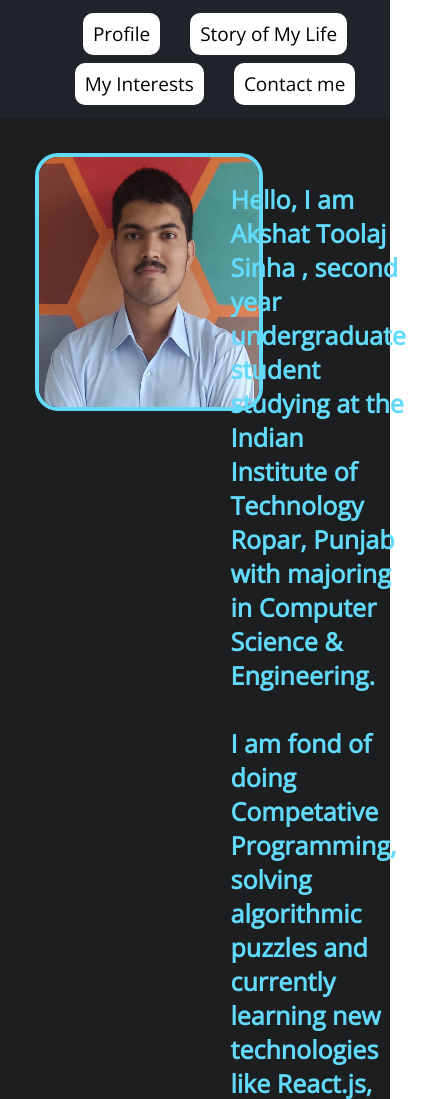
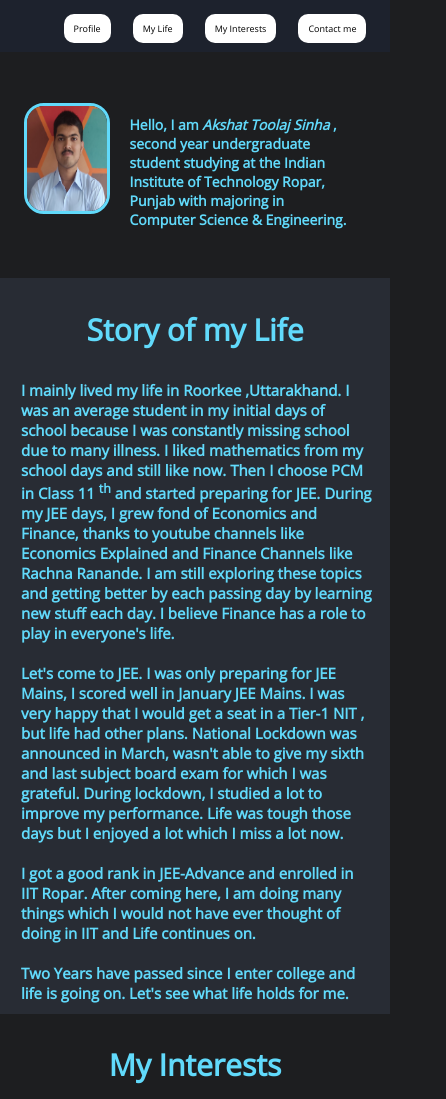
Before and after one commit to akshat1712/akshat1712.github.io, a plain HTML site: page index.html in a window 390 px wide. Shown: the top 1099 px of the page, 446 px wide, since content can reach past the window. Drawn offline with nearby package versions, Linux system fonts and the light colour scheme.

Commit message:
responsive_done

```diff
--- a/css/landing_page.css
+++ b/css/landing_page.css
@@ -2,6 +2,7 @@
 body{
     margin: 0px;
     padding: 0px;
+    background-color:#1d1e20 ;
 }
 
 html{
@@ -10,8 +11,9 @@ html{
 
 /* NAVBAR */
 
+/* DONE  */
 #navbar{
-    background-color: #20232a;
+    background-color: #1d222d;
     position: sticky;
     top: 0;
     left: 0;
@@ -62,34 +64,26 @@ html{
     flex-direction: row;
     flex-wrap: nowrap;
     align-items: flex-start;
-    padding-top:10px;
-    padding-bottom: 15px;
-    margin-bottom: 5px;
-}
-#intro::before{
-    content: "";
-    position: absolute;
-    background-color: #1d1e20;;
-    top:0px;
-    left:0px;
-    height: 325%;
-    width:100%;
-    z-index: -1;
+    padding: 10px;
+    margin: 10px;
+    height: auto;
 }
 .photo{
     display: inline;
-    width: 45%;
-    height: 162px;
-    margin-left: 35px;
-    margin-top: 25px;
+    width: 25%;
+    height: auto;
+    margin-left:3%;
+    margin-top: 3%;
+    padding-bottom: 5%;
     flex: 1 2 auto;
+    align-self: center;
 }
 
 .photo img{
-    width: 220px;
-    height: 250px;
+    width: 180px;
+    height: 200px;
     border: 4px solid #61dafb;
-    border-radius: 23px;
+    border-radius: 40px;
 }
 
 .desc {
@@ -103,66 +97,44 @@ html{
     padding:14px;
     margin-top: 15px;
     font-family: 'Open Sans', sans-serif;
-    font-size: 25px;
+    font-size: 34px;
     font-weight: 700;
     color:#61dafb;
 }
-
-#link_text a, #link_text a:focus, #link_text a:active{
-    text-decoration: none;
-    color: #1f48eb;
-    padding-left: 7px;
-    padding-right: 7px;
-    border-radius: 23px;
-
-}
-/* #link_text a:hover{
-    text-decoration: none;
-    color: inherit;
-    padding: 8px 10px;
-    background-color: white;
-    border-radius: 23px;
-} */
 
 
 
 /* STORY */
 
 #story{
-    background-color:#282c34 ;
-    padding-top: 45px;
-    padding-bottom: 38px;
-    margin-top: -20px;
-    margin-bottom: 0px;
+    background-color: #282c34;
+    padding-top: 1px;
+    padding-bottom: 5px;
+    margin-top: -5px;
+    margin-bottom: 15px;
 
 }
 
+.heading_life{
+    color:#61dafb;
+    font-size: 45px;
+    text-align: center;
+    font-family: 'Open Sans', sans-serif;
+}
+
 #content{
-    width: 99%;
+    width: 90%;
     height: auto;
     margin: 6px;
-    padding:0px;
-    padding-left: 3px;
-    margin-top: 12px;
+    padding: 0px;
+    padding-left: 30px;
+    margin-top: 6px;
     font-family: 'Open Sans', sans-serif;
     font-size: 25px;
     font-weight: 700;
-    color:#61dafb;
+    color: #61dafb;
 }
 
-#content a, #content a:hover, #content a:focus, #content a:active{
-    text-decoration: none;
-    border-radius: 23px;
-}
-
-#content a:hover{
-    text-decoration: none;
-    color: inherit;
-    padding: 8px 10px;
-    background-color: white;
-    border-radius: 23px;
-    padding: 1px 2px;
-}
 
 /* INTEREST */
 #interest{
@@ -175,7 +147,7 @@ html{
     padding-top: 0px;
     row-gap: 30px;
     column-gap: 40px ;
-    padding-top: 75px;
+    padding-top: 10px;
 
 }
 
@@ -201,14 +173,9 @@ html{
     text-align: center;
     font-family: 'Open Sans', sans-serif;
     font-size: 25px;
-    margin-bottom: 0px;
     color:#61dafb;;
 }
 
-#starting{
-    margin-top: 0px;
-    padding-top: 10px;
-}
 
 .links{
     display: flexbox;
@@ -227,33 +194,230 @@ html{
     padding-right: 3px;
 }
 
-/*  Media Queries*/
-/* @media (max-width:650px)  {
-    #navbar{
-        background-color:red
+
+
+
+
+/*Media Queries*/
+
+@media (max-width:950px) {
+    .photo{
+        width: auto;
+        height: auto;
+        margin-left:3%;
+        margin-top: 3%;
+        flex: 1 2 auto;
+        align-self: center;
     }
-    #navbar ul li a{
-        font-size: 15px;
+
+    .photo img{
+        width: 150px;
+        height: 175px;
+        border: 3px solid #61dafb;
+        border-radius: 40px;
+    }
+    .desc {
+        font-size: 24px;
+    }
+
+    .heading_life{
+        color:#61dafb;
+        font-size: 40px;
+    }
+
+    #content{
+        width: 90%;
+        margin: 6px;
+        padding: 0px;
+        padding-left: 25px;
+        margin-top: 0px;
+        font-size: 20px;
+    }
+
+    #interest{
+        grid-template-rows:  repeat(3,1fr);
+        grid-template-columns: repeat(2,1fr);
+        height: auto;
+        padding: 15px;
+        padding-top: 0px;
+        row-gap: 25px;
+        column-gap: 35px ;
+        padding-top: 10px;
+
+    }
+
+    .item{
+        border-radius: 18px;
+        border: 3px solid #61dafb;
+    }
+
+    #starting,#contact_details {
+        font-size: 20px;
+    }
+
+
+    .links{
+        width: auto;
+        height: auto;
+        padding-top: 8px;
+        padding-bottom: 8px;
+
+    }
+    .links img{
+        width: 50px;
+        height: 50px;
     }
 }
 
-@media (max-width:566px)  {
-    #navbar{
-        background-color:red
+
+@media (max-width:570px)  {
+    #navbar ul li a{
+        font-size: 14px;
     }
-    #navbar ul li a{
-        font-size: 12px;
+    .photo{
+        width: auto;
+        height: auto;
+        margin-left:2.5%;
+        margin-top: 2.5%;
+        flex: 1 2 auto;
+        align-self: center;
+    }
+
+    .photo img{
+        width: 125px;
+        height: 150px;
+        border: 3px solid #61dafb;
+        border-radius: 40px;
+    }
+    .desc {
+        font-size: 20px;
+    }
+    .heading_life{
+        font-size: 35px;
+    }
+
+    #content{
+        padding-left: 20px;
+        font-size: 15px;
+    }
+    #interest{
+        grid-template-rows:  repeat(3,1fr);
+        grid-template-columns: repeat(2,1fr);
+        height: auto;
+        padding: 15px;
+        padding-top: 0px;
+        row-gap: 20px;
+        column-gap: 30px ;
+        padding-top: 10px;
+
+    }
+
+    .item{
+        border-radius: 15px;
+        border: 3px solid #61dafb;
     }
 }
 
-@media (max-width:400px)  {
-    #navbar{
-        background-color:red
-    }
-    #navbar ul{
-        display: grid;
+@media (max-width: 490px) {
+    #navbar ul li{
+        margin: 3px 5px;
+        padding: 3px 0px;
     }
     #navbar ul li a{
         font-size: 13px;
     }
-} */
+    .photo{
+        width: auto;
+        height: auto;
+        margin-left:1.5%;
+        margin-top: 1.5%;
+        flex: 1 2 auto;
+        align-self: center;
+    }
+
+    .photo img{
+        width: 110px;
+        height: 135px;
+        border: 3px solid #61dafb;
+        border-radius: 40px;
+    }
+    .desc {
+        font-size: 16px;
+    }
+    .heading_life{
+        font-size: 30px;
+    }
+
+    #content{
+        padding-left: 15px;
+        font-size: 15px;
+    }
+    #interest{
+        grid-template-rows:  repeat(6,1fr);
+        grid-template-columns: repeat(1,1fr);
+        height: auto;
+        padding: 15px;
+        padding-top: 0px;
+        row-gap: 15px;
+        column-gap: 25px ;
+        padding-top: 10px;
+
+    }
+
+    .item{
+        border-radius: 12px;
+        border: 2px solid #61dafb;
+    }
+}
+
+@media (max-width: 450px){
+    #navbar ul li{
+        margin: 3px 5px;
+        padding: 3px 0px;
+    }
+    #navbar ul li a{
+        font-size: 9.0px;
+    }
+    .photo{
+        width: auto;
+        height: auto;
+        margin-left:1%;
+        margin-top: 1%;
+        flex: 1 2 auto;
+        align-self: center;
+    }
+
+    .photo img{
+        width: 80px;
+        height: 105px;
+        border: 3px solid #61dafb;
+        border-radius: 20px;
+    }
+    .desc {
+        font-size: 14px;
+        }
+    .heading_life{
+        font-size: 30px;
+    }
+
+    #content{
+        padding-left: 15px;
+        font-size: 15px;
+    }
+    #starting,#contact_details {
+        font-size: 15px;
+    }
+
+
+    .links{
+        width: auto;
+        height: auto;
+        padding-top: 6px;
+        padding-bottom: 6px;
+
+    }
+    .links img{
+        width: 40px;
+        height: 40px;
+    }
+}
--- a/index.html
+++ b/index.html
@@ -5,7 +5,6 @@
     <meta http-equiv="X-UA-Compatible" content="IE=edge">
     <meta name="viewport" content="width=device-width, initial-scale=1.0">
     <title>Profile</title>
-    <!-- <link href="https://cdn.jsdelivr.net/npm/bootstrap@5.2.0-beta1/dist/css/bootstrap.min.css" rel="stylesheet" integrity="sha384-0evHe/X+R7YkIZDRvuzKMRqM+OrBnVFBL6DOitfPri4tjfHxaWutUpFmBp4vmVor" crossorigin="anonymous"> -->
     <link rel="stylesheet" href="/css/landing_page.css">
     <link rel="icon" href="/photos/favicon.jpg">
     <link rel="preconnect" href="https://fonts.googleapis.com">
@@ -15,72 +14,77 @@
 
 <body >
 
-
+    <div id="link_1"></div>
     <nav id="navbar">
         <ul>
             <li>
-                <a href="#intro">Profile</a>
+                <a href="#link_1">Profile</a>
             </li>
             <li>
-                <a href="#story">Story of My Life</a>
+                <a href="#link_2">My Life</a>
             </li>
             <li>
-                <a href="#interest">My Interests</a>
+                <a href="#link_3">My Interests</a>
             </li>
             <li>
-                <a href="#contact_me">Contact me</a>
+                <a href="#link_4">Contact me</a>
             </li>
         </ul>
     </nav>
 
-     <section id="intro">
+      <section id="intro">
         <div class="photo">
             <img src="/photos/my_photo.jpg" alt="Personal Photo" >
         </div>
 
         <div class="desc">
             <p>
-                Hello, I am Akshat Toolaj Sinha , second year undergraduate student studying at the
+                Hello, I am <b><i>Akshat Toolaj Sinha</i></b> , second year undergraduate student studying at the
                 Indian Institute of Technology Ropar, Punjab with majoring in Computer Science & Engineering.
-                <br>
-                <br>
-                I am fond of doing Competative Programming, solving algorithmic puzzles and currently learning new technologies like React.js, Express.js .
-                I have also tried my hands on Data Analytics, Machine Learning, Data Visualizations and like to learn about Economics and Finance.
-
-
-
             </p>
         </div>
     </section>
 
-    <section id="story">
+    <div id="link_2"></div>
+     <section id="story">
+        <h3 class="heading_life"> Story of my Life</h3>
         <p id="content">
-            I was an average student in my initial time of school because I was constantly missing school due to many illness. I liked mathematics in my school days. Then I choose PCM in Class 11 <sup>th</sup> and started preparing for JEE. During my JEE days, I grew fond of Economics and Finance, thanks to <a href="https://www.youtube.com/c/EconomicsExplained" target =blank class="link">  Economics Explained</a> and Finance Channels like <a href="https://www.youtube.com/c/warikoo" target="blank" class="link"> Ankur Warikoo</a> &<a href="https://www.youtube.com/c/rachanaphadke" target="blank" class="link"> Rachna Ranande</a>. I am still exploring these topics and getting better by each passing days. I believe Finance has a role to play in everyone's life and Financial independence is necessary than anyting in today's world.
+
+            I mainly lived my life in Roorkee ,Uttarakhand. I was an average student in my initial days of school because I was constantly missing school due to many illness. I liked mathematics from my school days and still like now. Then I choose PCM in Class 11 <sup>th</sup> and started preparing for JEE. During my JEE days, I grew fond of Economics and Finance, thanks to youtube channels like  Economics Explained and Finance Channels like Rachna Ranande. I am still exploring these topics and getting better by each passing day by learning new stuff each day. I believe Finance has a role to play in everyone's life.
             <br>
             <br>
-
             Let's come to JEE. I was only preparing
-            for JEE Mains, I scored well in January JEE Mains. I was very happy that I would get a seat in a Tier-1 NIT , but life had other plans. National Lockdown was announced in March, wasn't able to give my sixth and last subject board exam for which I was grateful. During lockdown, I studied like there is no tommorow and took my JEE Advance-2020.
+            for JEE Mains, I scored well in January JEE Mains. I was very happy that I would get a seat in a Tier-1 NIT , but life had other plans. National Lockdown was announced in March, wasn't able to give my sixth and last subject board exam for which I was grateful. During lockdown, I studied a lot to improve my performance. Life was tough those days but I enjoyed a lot which I miss a lot now.
             <br>
             <br>
-            I got a good rank and enrolled in Indian Institute of Technology, Ropar. After coming here, I am doing many things which I would not have ever thought of doing in IIT and Life continues on.
+            I got a good rank in JEE-Advance and enrolled in IIT Ropar. After coming here, I am doing many things which I would not have ever thought of doing in IIT and Life continues on.
+            <br>
+            <br>
+            Two Years have passed since I enter college and life is going on. Let's see what life holds for me.
 
         </p>
     </section>
 
-    <section id="interest">
-
+    <div id="link_3"></div>
+    <h3 class="heading_life"> My Interests</h3>
+     <section id="interest">
+        <div class="item">
+            <p>
+                <h3>Programming</h3>
+                I like to code in my free time. I usually mix it with my other interest to make meaning-full stuff for me which help in real-life. I solve algorithmic questions also and do competative programming to improve my skills in data structures.
+            </p>
+        </div>
         <div class="item">
             <p>
                 <h3>Finance and Economics</h3>
-                I love to Study about Economics and specially Financial markets and their functioning. I usually spend 45 minutes each day reading Financial news. I am believer of free market to achieve maximum efficiency but not the likes of laissez faire Capitalism. I like to study macro-economics also to know what is happening in the world.
+                I love to Study about Economics and specially Financial markets and their functioning. I am believer of free market to achieve maximum efficiency but not the likes of laissez faire Capitalism. Financial management is an important skill to have..
             </p>
         </div>
 
         <div class="item">
             <p>
                 <h3>Management</h3>
-                I consider my-self to be quite managed person. I like to lead and manage a team towards a common goal for which we as a team are striving for. A team can easily make up for less talent by working together which requires a thoughtful leader. Managerial skills for of most important skills in any domain and I like to hone this skill a lot.
+                I like to lead and manage a team towards a common goal for which we as a team are striving for. A team can easily make up for less talent by working together which requires a thoughtful leader. Managerial skills for of most important skills in any domain.
             </p>
         </div>
 
@@ -94,24 +98,23 @@
         <div class="item">
             <p>
                 <h3>Politics</h3>
-                I started to like politics from 11 <sup>th</sup> class, not because of people invovled in it but the impact it can have on public for the greater good of society. Every person is politcal in his own way. Ideology of a person defines who he really is but you should not be a slave to an ideology.
+                I started to like politics from 11 <sup>th</sup> class, not because of people invovled in it but the impact it can have on public for the greater good of society. Every person is politcal in his own way. Ideology of a person defines a person.
             </p>
         </div>
 
         <div class="item">
             <p>
                 <h3>Formula-1 Racing</h3>
-                I started watching Formula-1 in 2011 due to Sebastian Vettel and Red Bull. Over time, I started to like F-1 cutting edge machinery possible only due to Engineering. F1 is a mixture of Engineering , Talent and Tactics which you would not find anywhere else. I have always supported Red-Bull and happy to see Max winning the championship.
+                I started watching Formula-1 in 2011 due to Sebastian Vettel and Red Bull. Over time, I started to like F-1 cutting edge machinery possible. F1 is a mixture of Engineering , Talent and Tactics which you would not find anywhere else.
             </p>
         </div>
-
-
     </section>
 
+    <div id="link_4"></div>
     <section id="contact_me">
 
         <p id="starting"> You never know what you find in a stranger. </p>
-        <p id="contact_details">Feel Free to Contact me via social media accounts.</p>
+        <p id="contact_details">Feel Free to Contact me.</p>
 
 
     </section>
```
